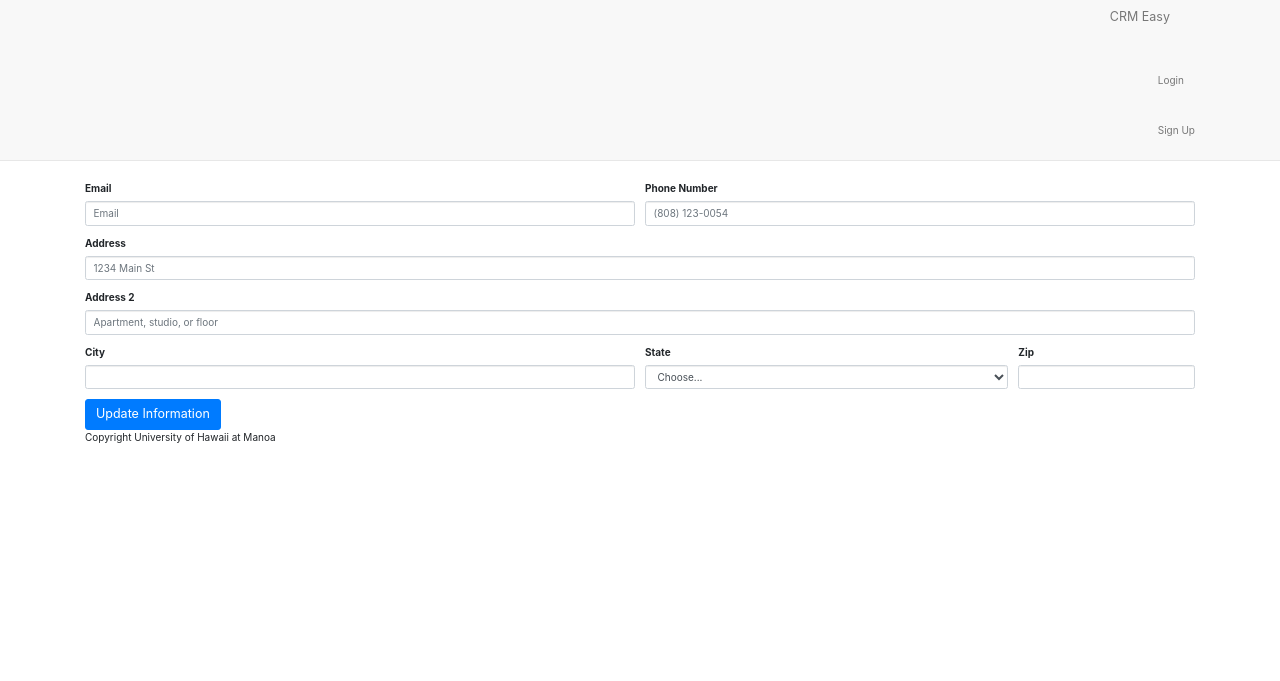
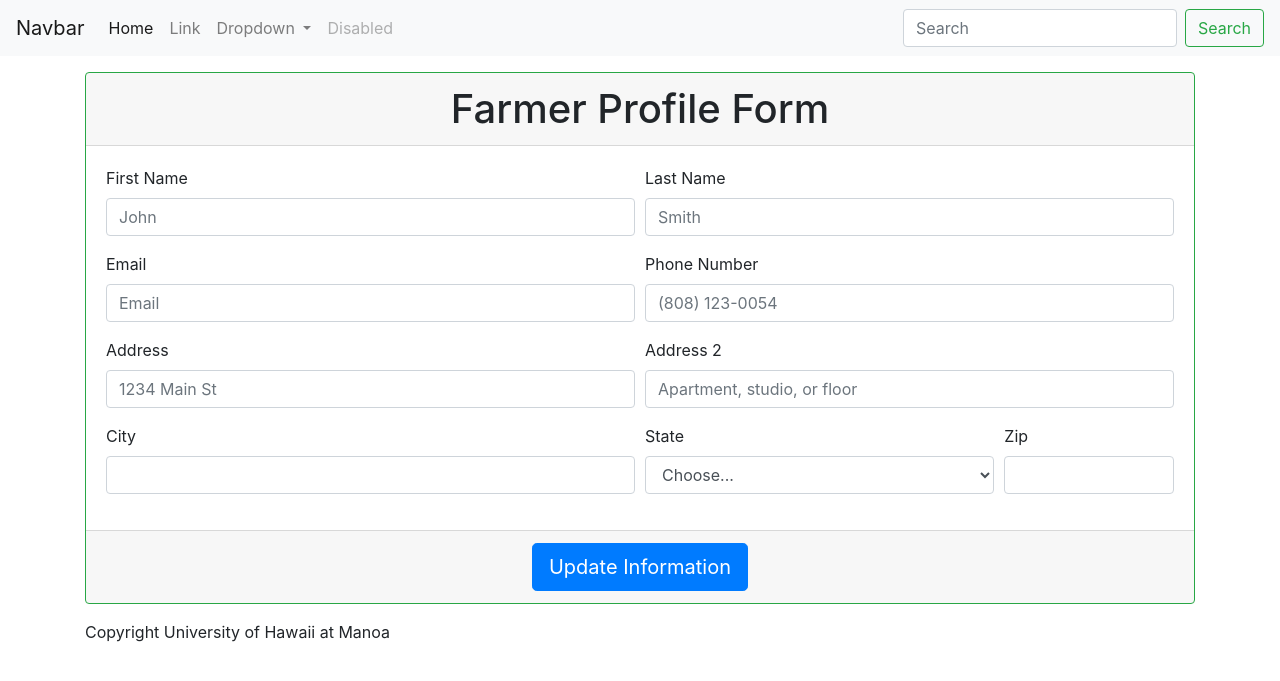
Before and after one commit to hawaiian-soil/hawaiian-soil, a Django app: page /farms/ in a window 1280 px wide. Shown: the top 681 px of the page. Run offline with Django 3.2, Linux system fonts and the light colour scheme; some libraries are stand-ins or nearby versions.

Commit message:
Added Farmer Profile Form

```diff
--- a/farms/templates/farms/base.html
+++ b/farms/templates/farms/base.html
@@ -36,34 +36,69 @@
 </head>
 <body>
 {# Navigation Menu #}
-<header>
-    <div class="navbar navbar-default navbar-static-top
-        {% block nav-style %}{% endblock %}">
-        <div class="container p-none">
-            <div class="navbar-header">
-                <button type="button" class="navbar-toggle"
-                        data-toggle="collapse"
-                        data-target=".navbar-collapse">
-                    <span class="icon-bar"></span>
-                    <span class="icon-bar"></span>
-                    <span class="icon-bar"></span>
-                </button>
-                <a class="navbar-brand" href="/">CRM Easy</a>
-            </div>
-            <div class="collapse navbar-collapse">
-                <ul class="nav navbar-nav navbar-right">
-                    {% if user.is_authenticated %}
-                        <li><a href="">Logout</a></li>
-                        <li><a href=""
-                               class="p-r-none">Accounts</a></li>
-                    {% else %}
-                        <li><a href="">Login</a></li>
-                        <li><a href="" class="p-r-none">Sign Up</a></li>
-                    {% endif %}
-                </ul>
-            </div>
+<header style="margin: 0 0 1em 0">
+    <nav class="navbar navbar-expand-lg navbar-light bg-light">
+        <a class="navbar-brand" href="#">Navbar</a>
+        <button class="navbar-toggler" type="button" data-toggle="collapse" data-target="#navbarSupportedContent" aria-controls="navbarSupportedContent" aria-expanded="false" aria-label="Toggle navigation">
+            <span class="navbar-toggler-icon"></span>
+        </button>
+
+        <div class="collapse navbar-collapse" id="navbarSupportedContent">
+            <ul class="navbar-nav mr-auto">
+                <li class="nav-item active">
+                    <a class="nav-link" href="#">Home <span class="sr-only">(current)</span></a>
+                </li>
+                <li class="nav-item">
+                    <a class="nav-link" href="#">Link</a>
+                </li>
+                <li class="nav-item dropdown">
+                    <a class="nav-link dropdown-toggle" href="#" id="navbarDropdown" role="button" data-toggle="dropdown" aria-haspopup="true" aria-expanded="false">
+                        Dropdown
+                    </a>
+                    <div class="dropdown-menu" aria-labelledby="navbarDropdown">
+                        <a class="dropdown-item" href="#">Action</a>
+                        <a class="dropdown-item" href="#">Another action</a>
+                        <div class="dropdown-divider"></div>
+                        <a class="dropdown-item" href="#">Something else here</a>
+                    </div>
+                </li>
+                <li class="nav-item">
+                    <a class="nav-link disabled" href="#">Disabled</a>
+                </li>
+            </ul>
+            <form class="form-inline my-2 my-lg-0">
+                <input class="form-control mr-sm-2" type="search" placeholder="Search" aria-label="Search">
+                <button class="btn btn-outline-success my-2 my-sm-0" type="submit">Search</button>
+            </form>
         </div>
-    </div>
+    </nav>
+    {#    <div class="navbar navbar-default navbar-static-top#}
+    {#        {% block nav-style %}{% endblock %}">#}
+    {#        <div class="container p-none">#}
+    {#            <div class="navbar-header">#}
+    {#                <button type="button" class="navbar-toggle"#}
+    {#                        data-toggle="collapse"#}
+    {#                        data-target=".navbar-collapse">#}
+    {#                    <span class="icon-bar"></span>#}
+    {#                    <span class="icon-bar"></span>#}
+    {#                    <span class="icon-bar"></span>#}
+    {#                </button>#}
+    {#                <a class="navbar-brand" href="/">CRM Easy</a>#}
+    {#            </div>#}
+    {#            <div class="collapse navbar-collapse">#}
+    {#                <ul class="nav navbar-nav navbar-right">#}
+    {#                    {% if user.is_authenticated %}#}
+    {#                        <li><a href="">Logout</a></li>#}
+    {#                        <li><a href=""#}
+    {#                               class="p-r-none">Accounts</a></li>#}
+    {#                    {% else %}#}
+    {#                        <li><a href="">Login</a></li>#}
+    {#                        <li><a href="" class="p-r-none">Sign Up</a></li>#}
+    {#                    {% endif %}#}
+    {#                </ul>#}
+    {#            </div>#}
+    {#        </div>#}
+    {#    </div>#}
 </header>
 {# The Document Body #}
 <div id="site-wrapper">
--- a/farms/templates/farms/index.html
+++ b/farms/templates/farms/index.html
@@ -11,6 +11,19 @@
 
     <div class="container">
         <form>
+            <div class="card border-success mb-3">
+                <h1 class="card-header text-center ">Farmer Profile Form</h1>
+                <div class="card-body">
+                    <div class="form-row">
+                        <div class="form-group col-md-6">
+                            <label for="inputFirstName">First Name</label>
+                            <input type="text" class="form-control" id="inputFirstName" placeholder="John">
+                        </div>
+                        <div class="form-group col-md-6">
+                            <label for="inputLastName">Last Name</label>
+                            <input type="text" class="form-control" id="inputLastName" placeholder="Smith">
+                        </div>
+                    </div>
                     <div class="form-row">
                         <div class="form-group col-md-6">
                             <label for="inputEmail4">Email</label>
@@ -21,13 +34,15 @@
                             <input type="tel" class="form-control" id="inputPassword4" placeholder="(808) 123-0054">
                         </div>
                     </div>
-        <div class="form-group">
+                    <div class="form-row">
+                        <div class="form-group col-md-6">
                             <label for="inputAddress">Address</label>
                             <input type="text" class="form-control" id="inputAddress" placeholder="1234 Main St">
                         </div>
-        <div class="form-group">
+                        <div class="form-group col-md-6">
                             <label for="inputAddress2">Address 2</label>
                             <input type="text" class="form-control" id="inputAddress2" placeholder="Apartment, studio, or floor">
+                        </div>
                     </div>
                     <div class="form-row">
                         <div class="form-group col-md-6">
@@ -46,7 +61,11 @@
                             <input type="text" class="form-control" id="inputZip">
                         </div>
                     </div>
+                </div>
+                <div class="card-footer text-center">
                     <button type="submit" class="btn btn-primary btn-lg">Update Information</button>
+                </div>
+            </div>
         </form>
     </div>
 
```
Lines whose indentation alone changed are shown as unchanged.
